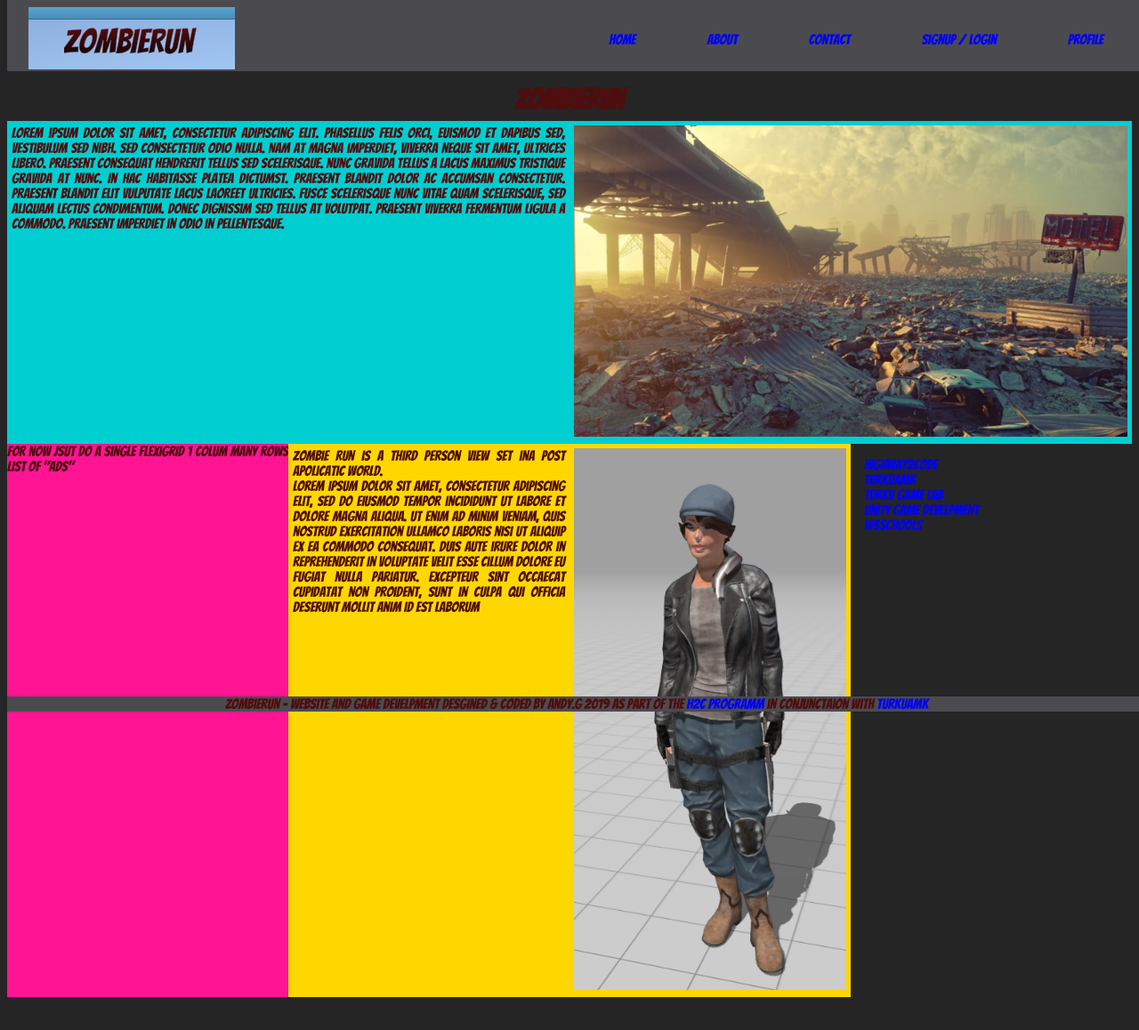
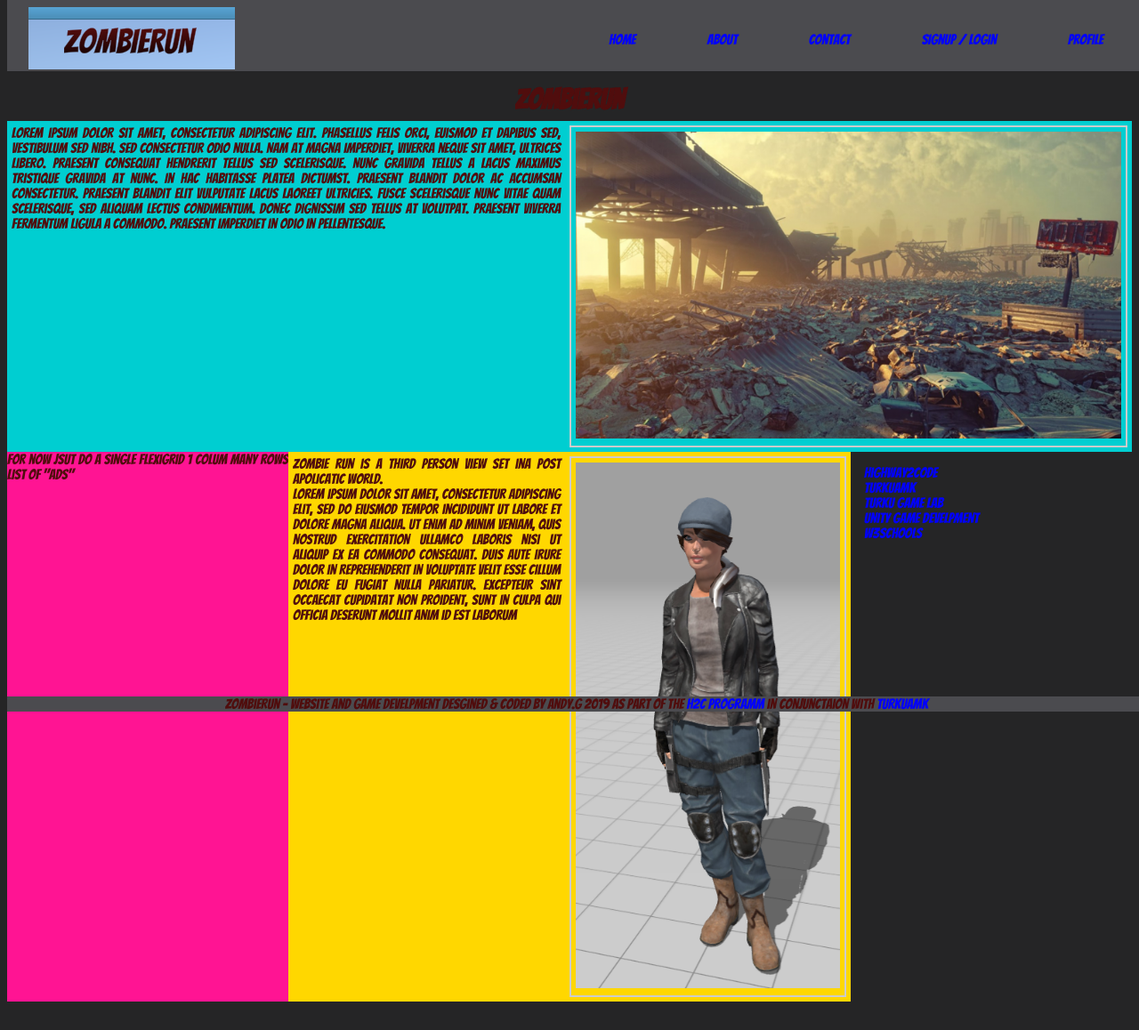
Before and after one commit to agdod/ZombieRun_webSite, a PHP site: page / in a window 1280 px wide. Shown: the whole page at 89% size. Before the commit the page ends 1121 px from the top, so only its background shows below. Run offline with PHP 8.4, Linux system fonts and the light colour scheme.

Commit message:
class renamed to include -img

```diff
--- a/index.php
+++ b/index.php
@@ -25,7 +25,7 @@
                     Praesent blandit elit vulputate lacus laoreet ultricies. Fusce scelerisque nunc vitae quam scelerisque, sed aliquam lectus condimentum.
                     Donec dignissim sed tellus at volutpat. Praesent viverra fermentum ligula a commodo. Praesent imperdiet in odio in pellentesque.
                     </div>
-                    <div class="content-50">
+                    <div class="content-50-img">
                         <img src="/img/apocalipse.png" alt="Post world apocalipse">
                     </div>
                 </div>
@@ -47,7 +47,7 @@
                         Duis aute irure dolor in reprehenderit in voluptate velit esse cillum dolore eu fugiat nulla pariatur.
                         Excepteur sint occaecat cupidatat non proident, sunt in culpa qui officia deserunt mollit anim id est laborum
                     </div>
-                    <div class="content-50">
+                    <div class="content-50-img">
                         <img src="/img/mainCharacter.png" alt text=" main character">
                     </div>
                 </div>
```
